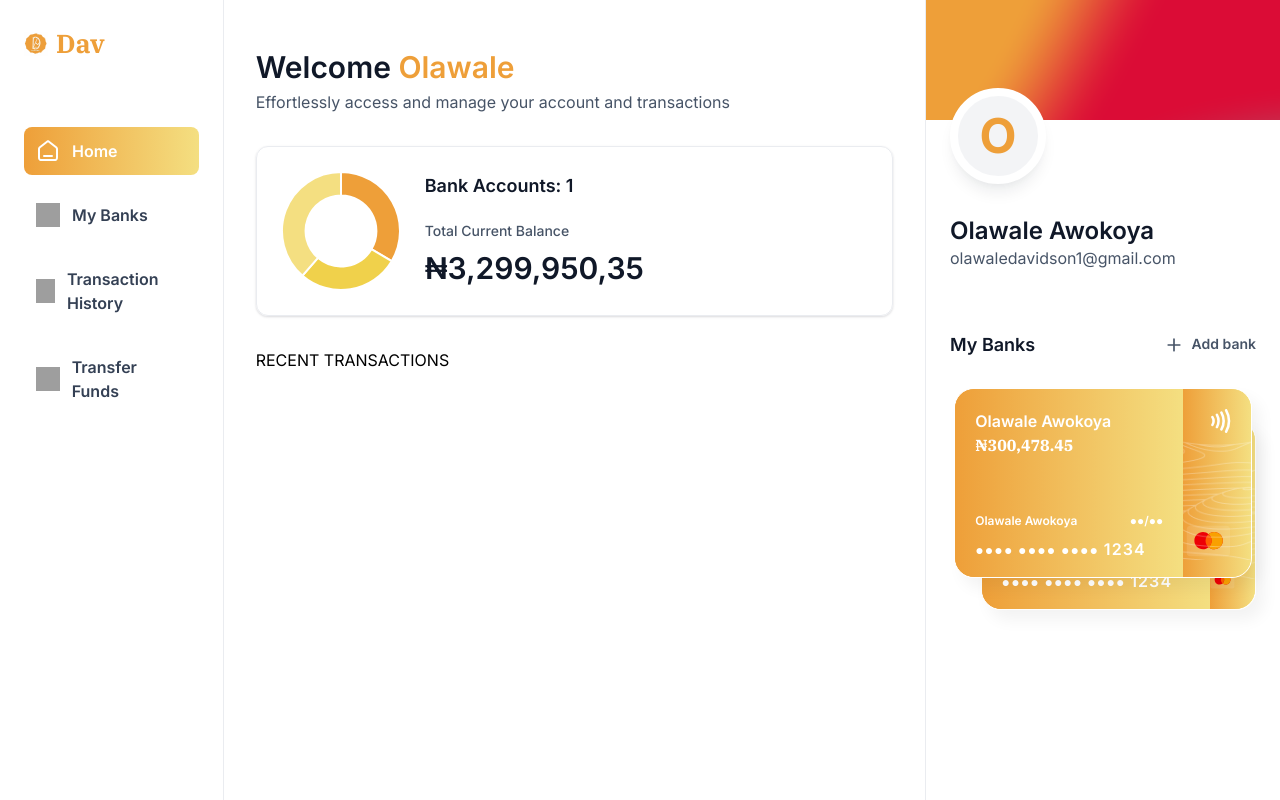
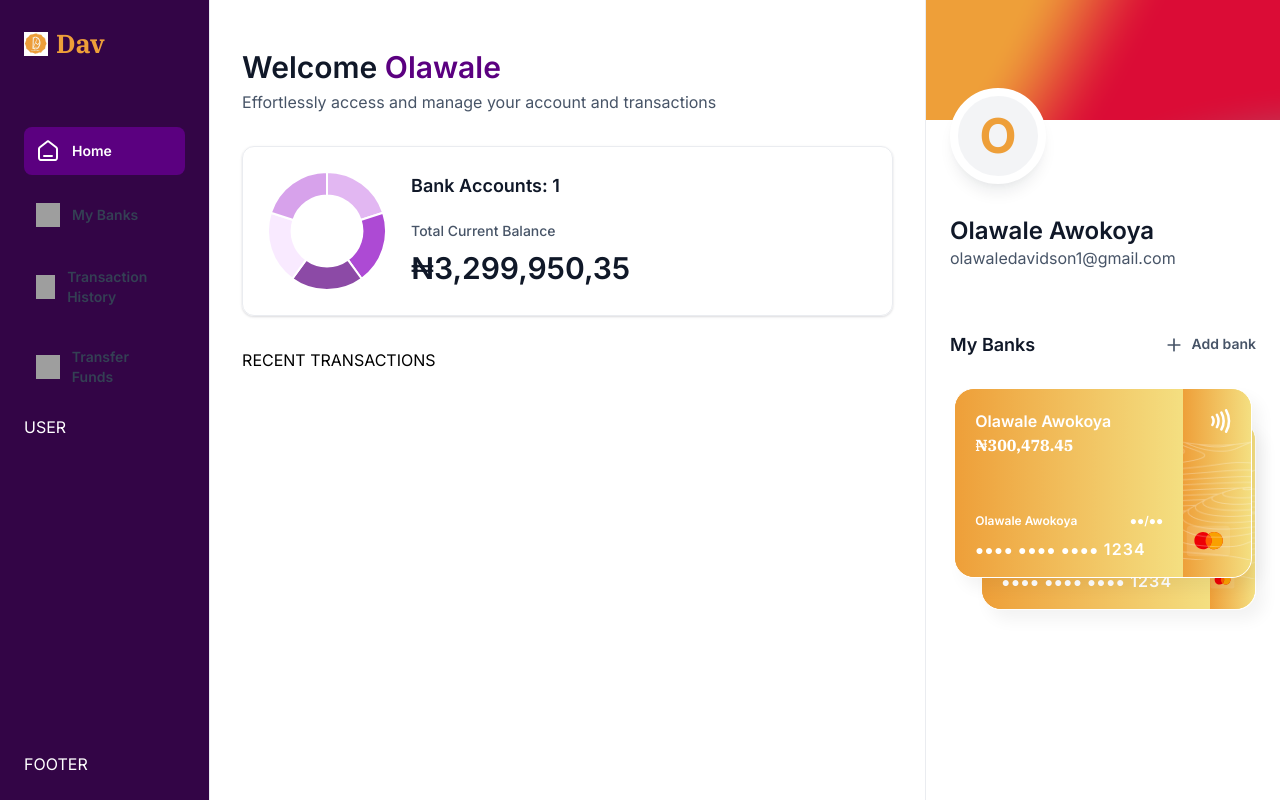
Before and after one commit to Davidson3556/DavBank, a Next.js app: page / in a window 1280 px wide. Built offline with nearby package versions, Linux system fonts and the light colour scheme; grey boxes are pictures that could not be loaded.

Commit message:
refactoring the dashboard and the components

```diff
--- a/app/globals.css
+++ b/app/globals.css
@@ -365,7 +365,7 @@
 
   /* Sidebar */
   .sidebar {
-    @apply sticky left-0 top-0 flex h-screen w-fit flex-col  justify-between border-r border-gray-200 bg-white pt-8 text-white max-md:hidden sm:p-4 xl:p-6 2xl:w-[355px];
+    @apply sticky left-0 top-0 flex h-screen w-fit flex-col  justify-between border-r border-gray-200 bg-[#330546] pt-8 text-white max-md:hidden sm:p-4 xl:p-6 2xl:w-[355px];
   }
 
   .sidebar-logo {
@@ -377,6 +377,6 @@
   }
 
   .sidebar-label {
-    @apply text-16 font-semibold text-black-2 max-xl:hidden;
+    @apply text-14 font-semibold text-black-2 max-xl:hidden;
   }
 }
--- a/components/ui/DoughnutChart.tsx
+++ b/components/ui/DoughnutChart.tsx
@@ -12,9 +12,9 @@ const DoughnutChart = ({accounts}: DoughnutChartProps) =>
         datasets: [
             {
                 label: 'Banks',
-                data: [1079950, 893333, 1245234],
-                backgroundColor: ['#ee9f39', '#f0d14b',
-                '#f4df81']
+                data: [100000, 100000, 100000,100000,100000],
+                backgroundColor: ['#E2B7F2','#AD4AD4', '#8C4AA6',
+                '#F9EAFF','#D7A2EB']
             }
         ],
         labels: ['Bank 1', 'Bank2', 'Bank3']
--- a/components/ui/Sidebar.tsx
+++ b/components/ui/Sidebar.tsx
@@ -33,7 +33,7 @@ const Sidebar = ({user} : SiderbarProps) => {
         pathname === item.route || pathname.startsWith(`${item.route}/`)
 
         return (<Link href={item.route} key={item.label}
-        className={cn ('sidebar-link',{'bg-bank-gradient':isActive})}
+        className={cn ('sidebar-link',{'bg-bankGradient':isActive})}
         >
           <div className="relative size-6">
           <Image
--- a/tailwind.config.ts
+++ b/tailwind.config.ts
@@ -23,7 +23,7 @@ const config = {
         fill: {
           1: "rgba(255, 255, 255, 0.10)",
         },
-        bankGradient: "#EE9F39",
+        bankGradient: "#5B0080",
         indigo: {
           500: "#6172F3",
           700: "#3538CD",
@@ -74,6 +74,7 @@ const config = {
         "gradient-mesh": "url('/icons/mesh-gradient.png')",
         "bank-green-gradient":
           "linear-gradient(90deg, #01797A 0%, #489399 100%)",
+          "sidebar-hover":"[#5B0080]",
       },
       boxShadow: {
         form: "0px 1px 2px 0px rgba(16, 24, 40, 0.05)",
```
